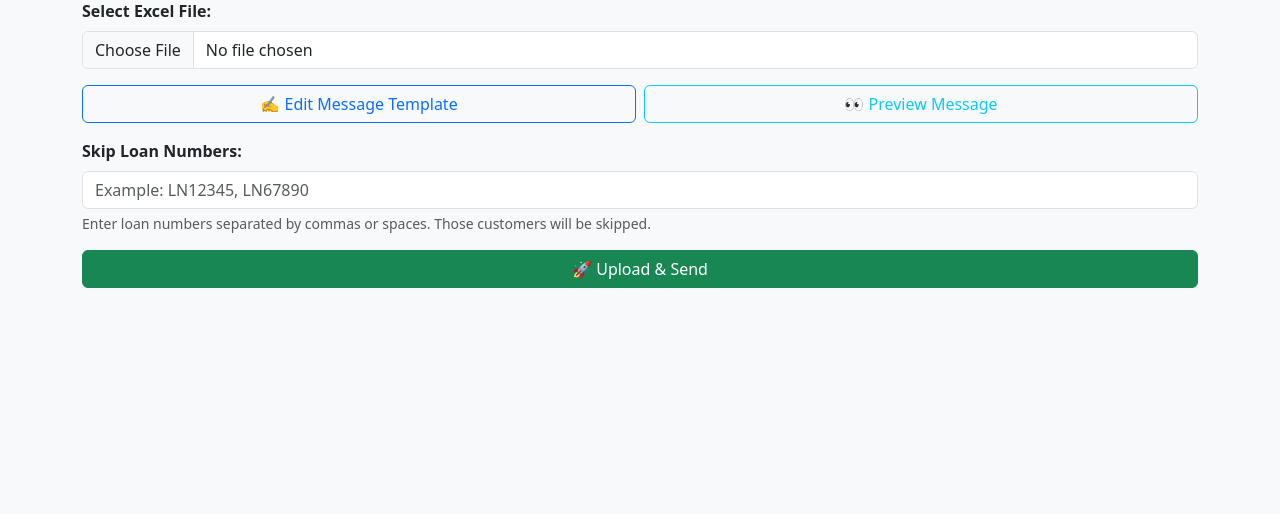
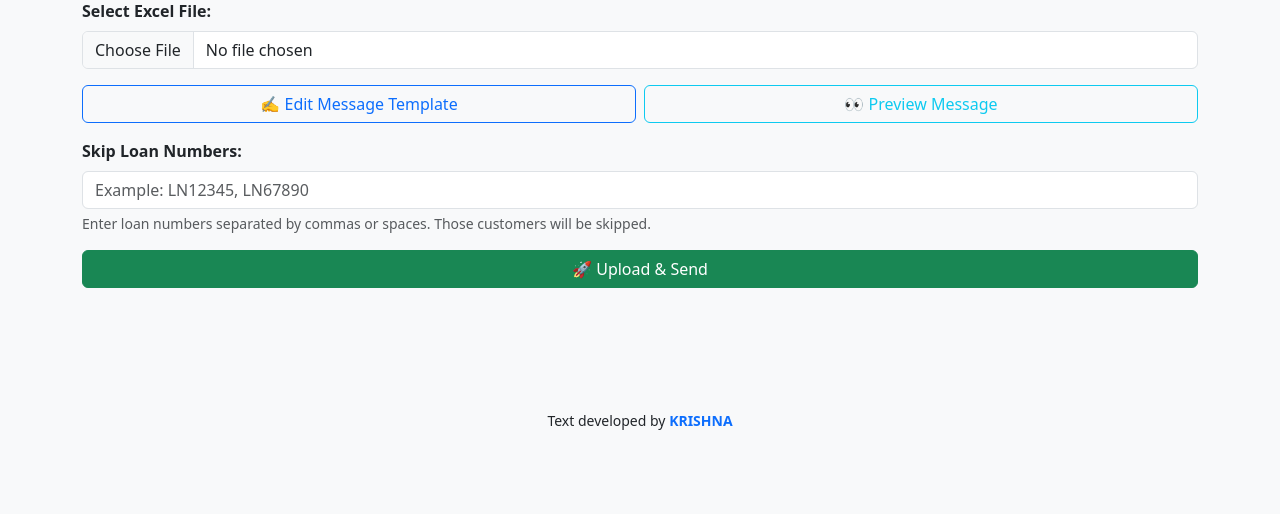
Before and after one commit to imzombier/Wasender_Whatsapp_Reminder, a Flask app: page / in a window 1280 px wide. Shown: the part 111-625 px from the top of the page. Run offline with Flask 3, Linux system fonts and the light colour scheme.

Commit message:
Update index.html

```diff
--- a/templates/index.html
+++ b/templates/index.html
@@ -130,6 +130,16 @@
     // Initialize preview on page load
     updatePreview();
   </script>
+  <!-- Footer -->
+<div class="text-center mt-5 mb-3">
+  <small>
+    Text developed by
+    <a href="https://wa.me/918096091809" target="_blank" style="text-decoration: none; font-weight: bold;">
+      KRISHNA
+    </a>
+  </small>
+</div>
+
 </body>
 
 </html>
```
